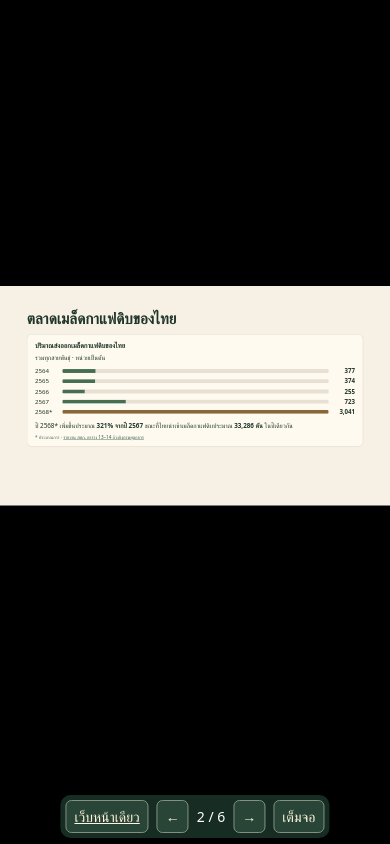
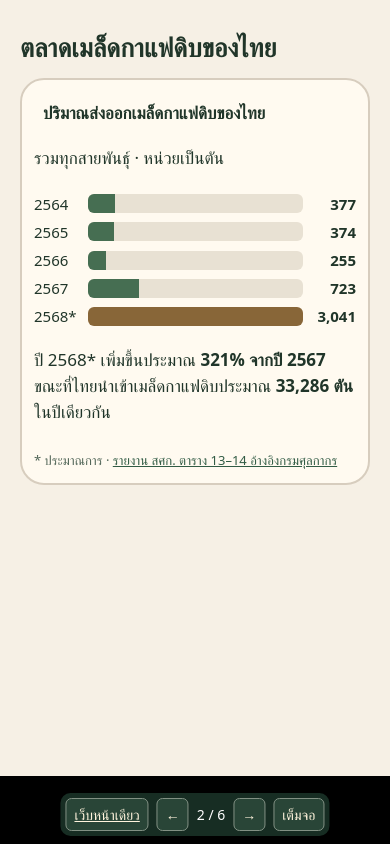
Before and after one commit to kengkrup/robusta-ai-showcase, a plain HTML site: page slides.html in a window 390 px wide. Both pictures are taken after a click on the button "หน้าถัดไป". Drawn offline with Linux system fonts and the light colour scheme.

Commit message:
Make presentation slides fit portrait phones

```diff
--- a/slides.html
+++ b/slides.html
@@ -170,6 +170,28 @@ button:disabled{opacity:.45}
 .bars li:last-child .bar::before{background:#886638}
 .issues li{font-size:30px;padding:12px 20px;margin:8px 0}
 .issues li strong{display:inline;font-size:30px}
+@media screen and (max-width:760px) and (orientation:portrait){
+html,body{height:auto;overflow:visible}
+.deck-viewport{position:static;overflow:visible;padding-bottom:68px}
+.deck-stage{position:static;width:auto;height:auto;overflow:visible;transform:none!important}
+.slide{position:relative;width:auto;height:auto;padding:32px 20px;overflow:visible;visibility:visible;opacity:1;pointer-events:auto}
+.deck-ready .slide:not(.active){display:none}
+.deck-ready .slide.active{display:block;min-height:calc(100svh - 68px)}
+h1{font-size:clamp(25px,7.7vw,45px);margin-bottom:18px}
+h2{font-size:clamp(24px,6.7vw,40px);line-height:1.2;margin-bottom:15px}
+p,.market p{font-size:17px;line-height:1.55}
+.cover{background-size:cover}
+.example,ul{display:grid;grid-template-columns:minmax(0,1fr);gap:12px}
+figure img{height:auto}
+figcaption{font-size:16px;padding:10px 14px}
+li,.issues li,.issues li strong,.market h3{font-size:17px;padding:9px}
+li strong{font-size:19px}
+.trade{padding:12px}.market small{font-size:13px}
+.bars li{grid-template-columns:46px minmax(0,1fr) 45px;gap:8px;font-size:15px}
+.bars li strong{font-size:15px;padding:0}
+.deck-controls{bottom:8px;bottom:max(8px,env(safe-area-inset-bottom));max-width:calc(100% - 12px)}
+html:not(.deck-ready) .deck-controls{display:none}
+}
 </style>
 </head>
 <body>
@@ -266,11 +288,12 @@ full.onclick = async () => {
 addEventListener('keydown', event => {
   if (event.altKey || event.ctrlKey || event.metaKey) return;
   const move = {ArrowRight: current + 1, ArrowLeft: current - 1, Home: 0, End: slides.length - 1};
-  if (Object.hasOwn(move, event.key)) {
+  if (Object.prototype.hasOwnProperty.call(move, event.key)) {
     event.preventDefault();
     show(move[event.key]);
   }
 });
+document.documentElement.classList.add('deck-ready');
 addEventListener('resize', fit);
 fit();
 show(0);
```
